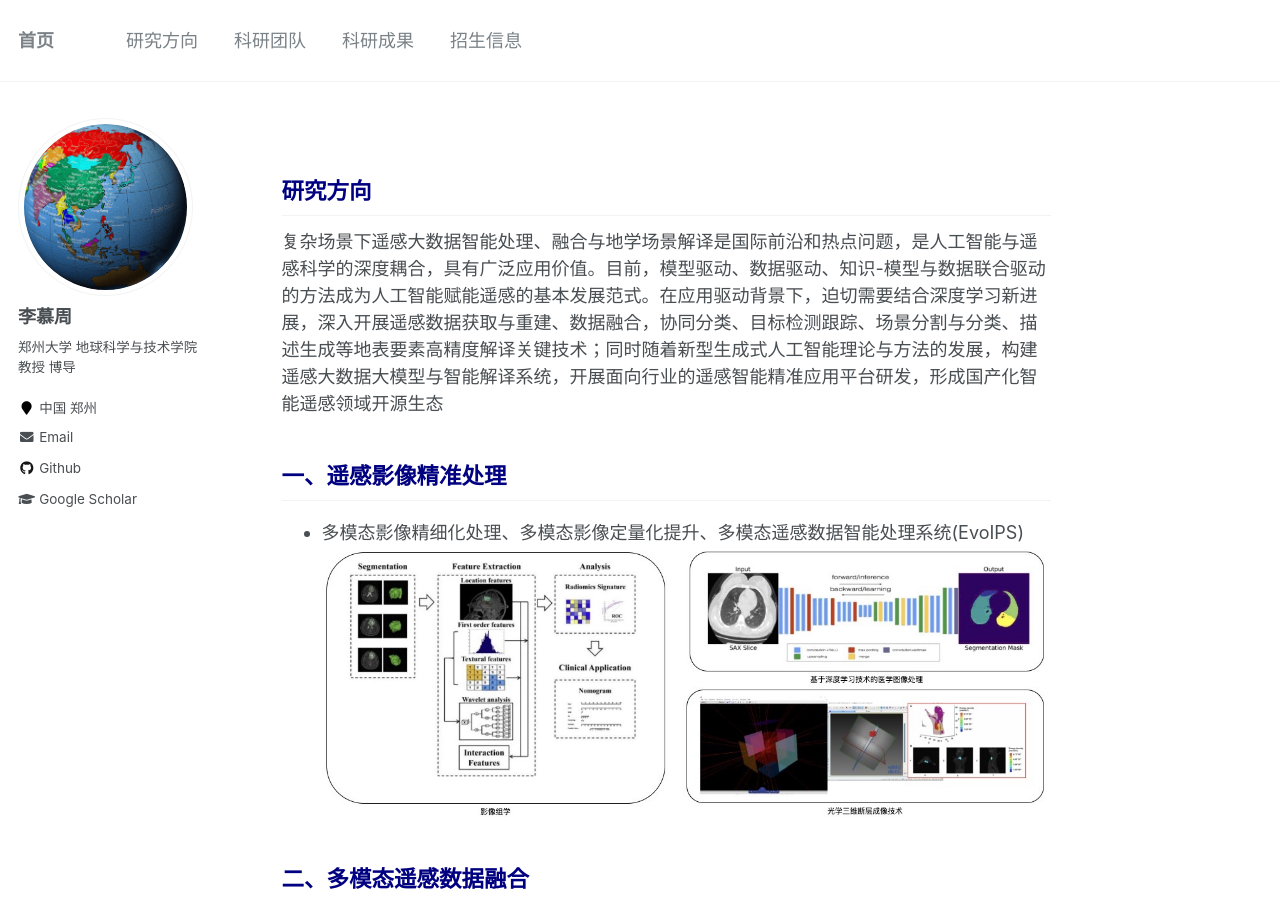
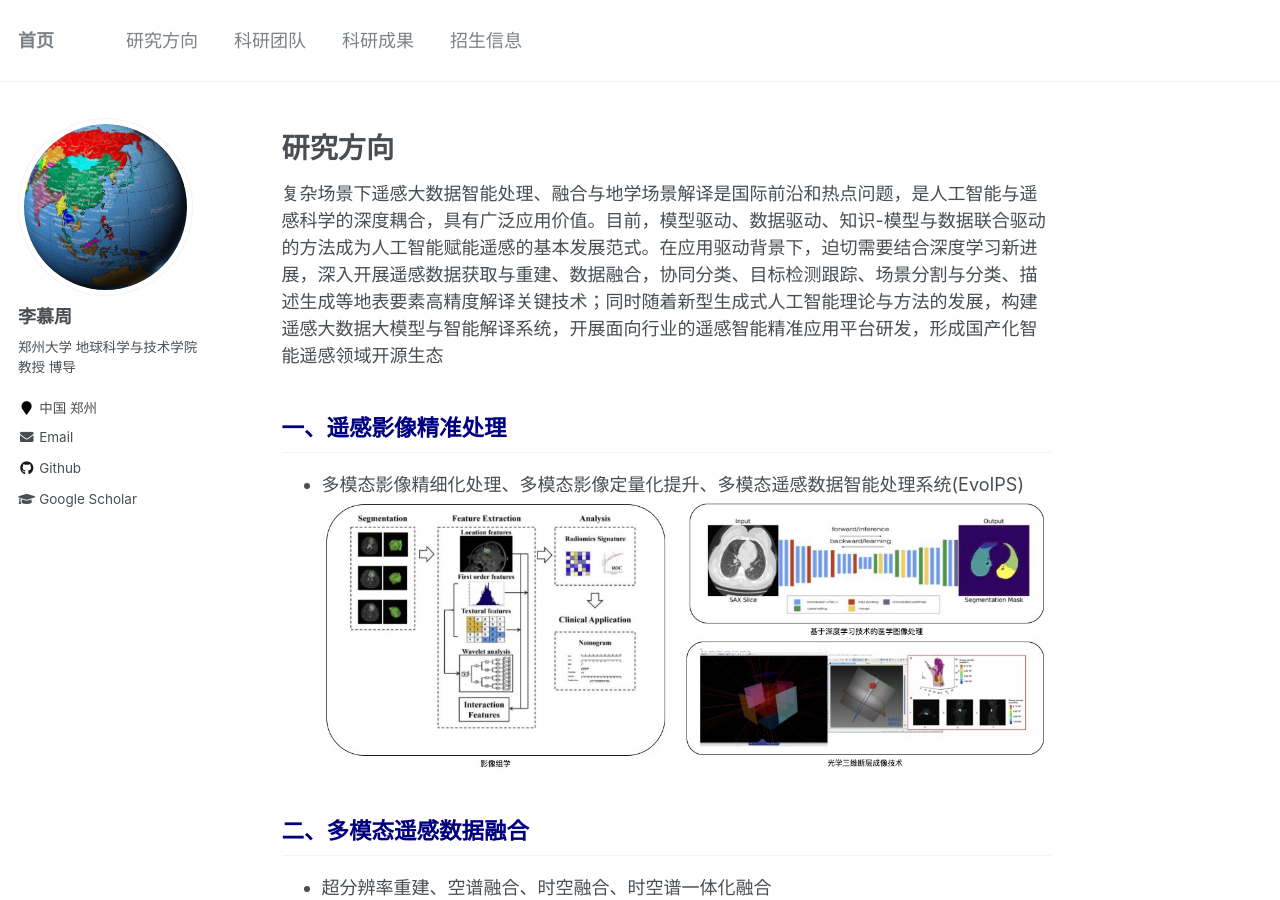
Before and after one commit to aiipslab/aiipslab.github.io, a Jekyll site: the page built from _pages/researchinterests.md, in a window 1280 px wide and 900 px high. Built offline with Jekyll 4.4.1, drawn with Linux system fonts in a browser that asks for light colours.

Commit message:
Update researchinterests.md

```diff
--- a/_pages/researchinterests.md
+++ b/_pages/researchinterests.md
@@ -4,8 +4,8 @@ title: ""
 permalink: /researchinterests/
 author_profile: true
 ---
-<span style="color: navy">研究方向</span>
----
+研究方向
+===
 复杂场景下遥感大数据智能处理、融合与地学场景解译是国际前沿和热点问题，是人工智能与遥感科学的深度耦合，具有广泛应用价值。目前，模型驱动、数据驱动、知识-模型与数据联合驱动的方法成为人工智能赋能遥感的基本发展范式。在应用驱动背景下，迫切需要结合深度学习新进展，深入开展遥感数据获取与重建、数据融合，协同分类、目标检测跟踪、场景分割与分类、描述生成等地表要素高精度解译关键技术；同时随着新型生成式人工智能理论与方法的发展，构建遥感大数据大模型与智能解译系统，开展面向行业的遥感智能精准应用平台研发，形成国产化智能遥感领域开源生态
 
 <span style="color: navy">一、遥感影像精准处理</span>
```
